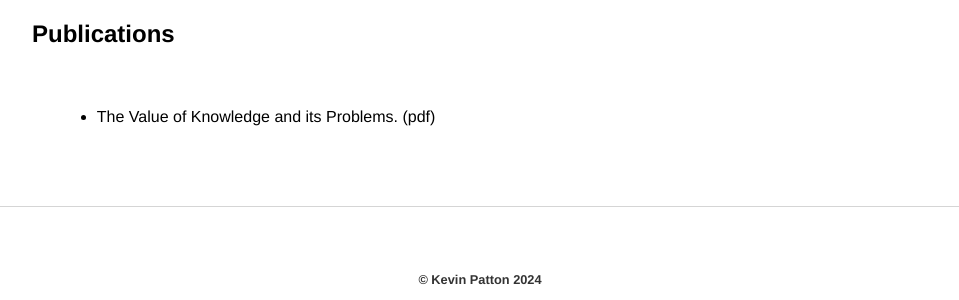
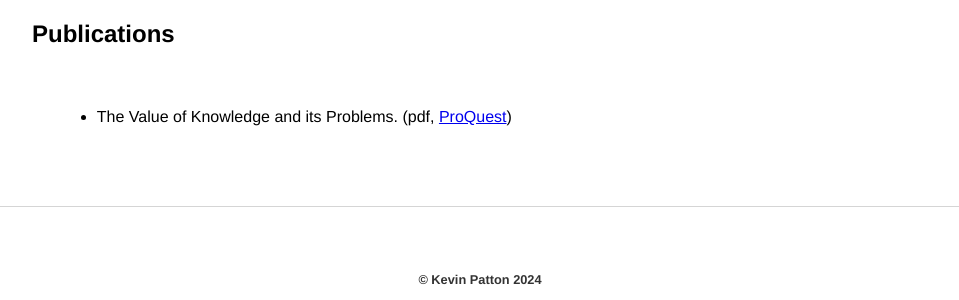
Before and after one commit to kevinjpatton/kevinjpatton.github.io, a Jekyll site: the page built from research/index.html, in a window 1280 px wide. Shown: the part 1049-1349 px from the top of the page, without its empty margins (160-1119 px from the left). Built offline with Jekyll 4.4.1, drawn with Linux system fonts in a browser that asks for light colours; Markdown is read by kramdown in place of the engine named in the settings.

Commit message:
Update index.html

```diff
--- a/research/index.html
+++ b/research/index.html
@@ -13,5 +13,5 @@ title: Research - Kevin Patton
 </ul>
 <h2>Publications</h2>
 <ul class="standard-list">
-  <li>The Value of Knowledge and its Problems. (pdf)</li>
+  <li>The Value of Knowledge and its Problems. (pdf, <a href="https://www.proquest.com/docview/3083731593" target="_blank">ProQuest</a>)</li>
 </ul>
```
